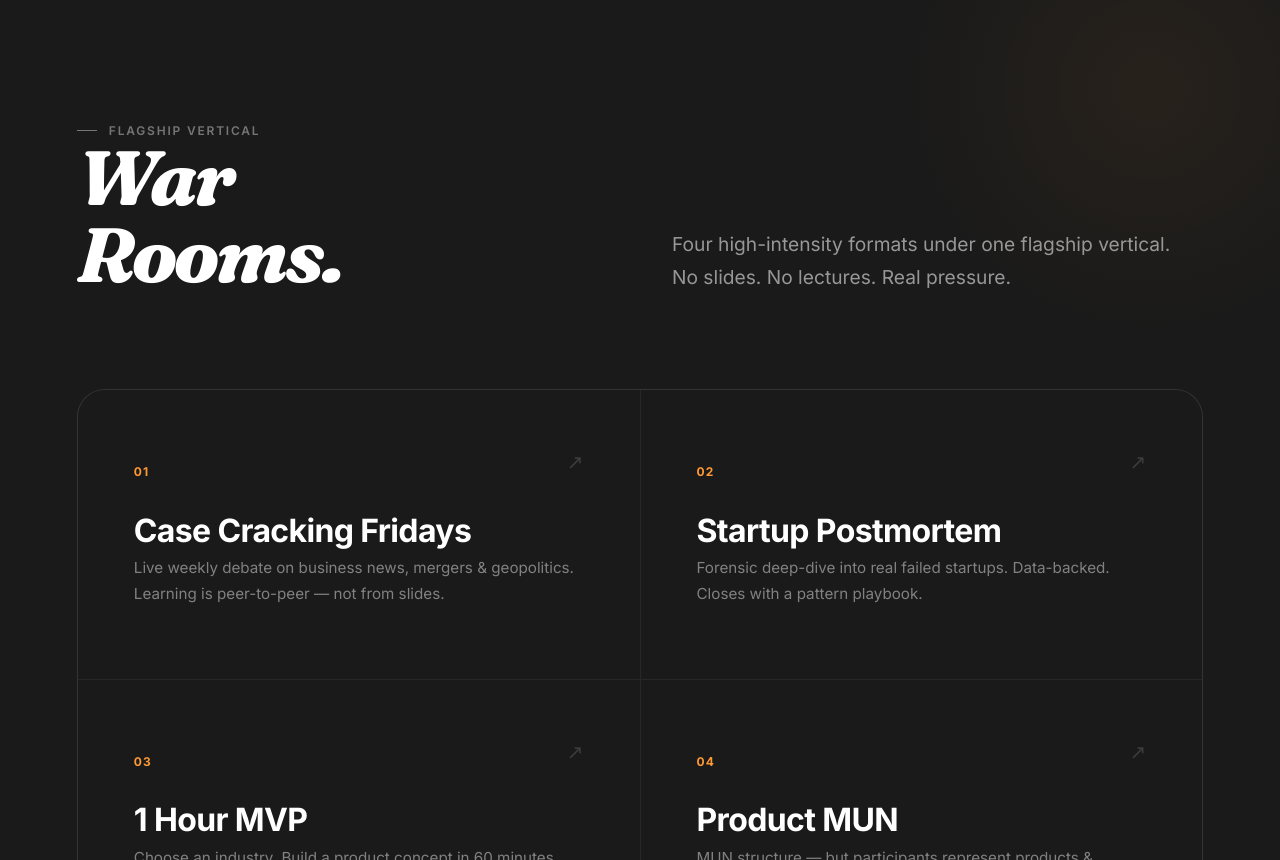
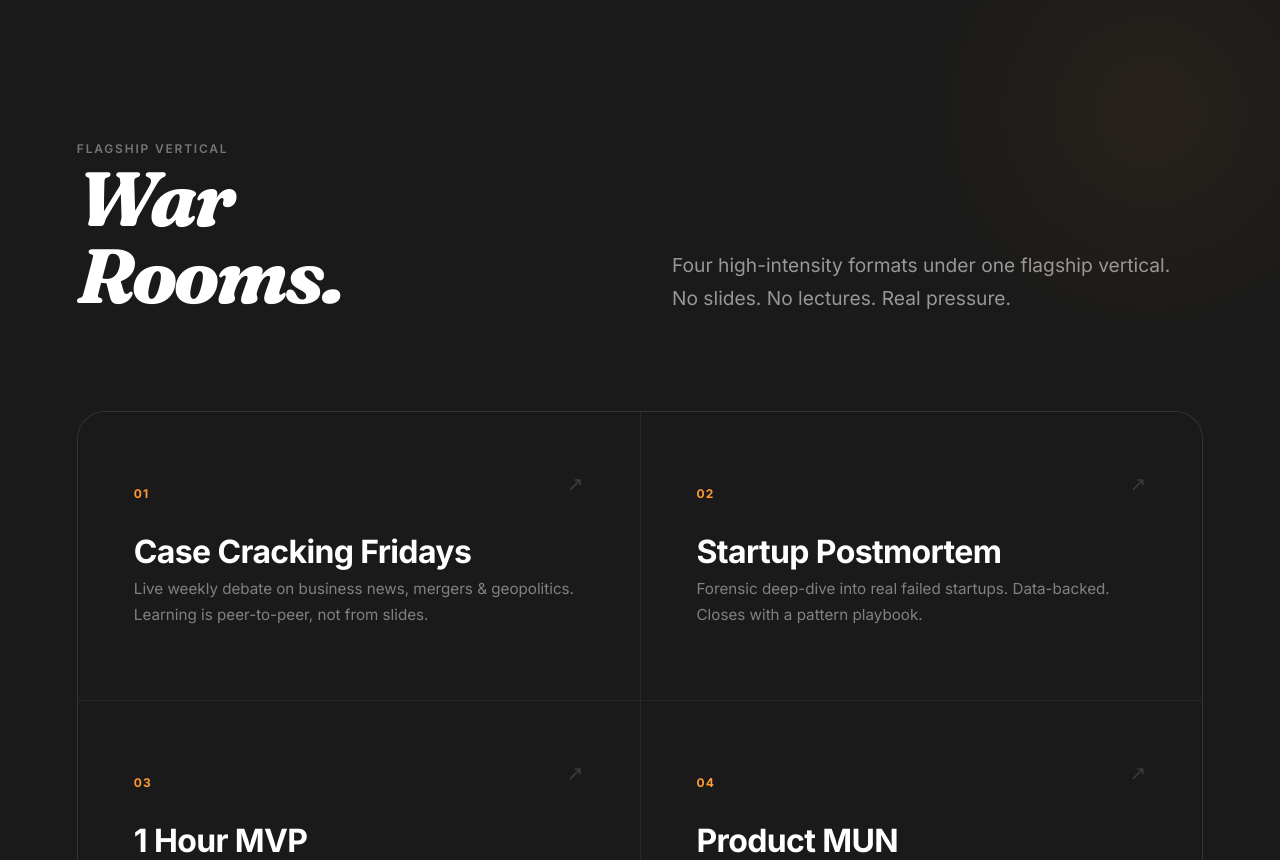
Before and after one commit to indranil122/Forge-doi, a React (Vite) app: page / in a window 1280 px wide. Shown: the part 1940-2800 px from the top of the page. Built offline with nearby package versions, Linux system fonts and the light colour scheme.

Commit message:
feat: implement war room detail pages and project structure

```diff
--- a/src/App.jsx
+++ b/src/App.jsx
@@ -77,7 +77,7 @@ function App() {
           </div>
           <div className="footer-bottom">
             <p>© 2026 FORGE · Bennett University. All rights reserved.</p>
-            <p>Product Management Club — Greater Noida, India</p>
+            <p>Product Management Club · Greater Noida, India</p>
           </div>
         </div>
       </footer>
--- a/src/index.css
+++ b/src/index.css
@@ -88,14 +88,6 @@ img { display: block; max-width: 100%; }
   display: inline-flex;
   align-items: center;
   gap: 0.75rem;
-}
-.label::before {
-  content: '';
-  display: inline-block;
-  width: 20px;
-  height: 1px;
-  background: currentColor;
-  flex-shrink: 0;
 }
 
 /* ──────── Huge Headline ──────── */
--- a/src/pages/Home.jsx
+++ b/src/pages/Home.jsx
@@ -3,7 +3,7 @@ import { Link, useLocation } from 'react-router-dom';
 import { motion, useInView, useScroll, useTransform } from 'framer-motion';
 import './Home.css';
 
-/* ── Animation Variants ── */
+/* Animation Variants */
 const fadeUp = {
   hidden:  { opacity: 0, y: 48 },
   visible: { opacity: 1, y: 0, transition: { duration: 0.9, ease: [0.16, 1, 0.3, 1] } },
@@ -19,7 +19,7 @@ const fadeRight = {
 const stagger = { visible: { transition: { staggerChildren: 0.12 } } };
 const staggerFast = { visible: { transition: { staggerChildren: 0.07 } } };
 
-/* ── Reusable animated wrapper ── */
+/* Reusable animated wrapper */
 const Reveal = ({ children, variants = fadeUp, className = '', delay = 0 }) => {
   const ref = useRef(null);
   const inView = useInView(ref, { once: true, margin: '-80px' });
@@ -32,10 +32,10 @@ const Reveal = ({ children, variants = fadeUp, className = '', delay = 0 }) => {
   );
 };
 
-/* ── Pill number badge ── */
+/* Pill number badge */
 const Num = ({ n }) => <span className="num-badge">{n}</span>;
 
-/* ── Dynamic Mission Headline ── */
+/* Dynamic Mission Headline */
 const MissionHeadline = () => {
   const ref = useRef(null);
   const { scrollYProgress } = useScroll({
@@ -73,7 +73,7 @@ export const Home = () => {
   const heroY = useTransform(scrollYProgress, [0, 1], ['0%', '25%']);
   const heroOpacity = useTransform(scrollYProgress, [0, 0.6], [1, 0]);
 
-  // ── Smooth-scroll on mount if hash or state target is present ──
+  /* Smooth-scroll on mount if hash or state target is present */
   React.useEffect(() => {
     const targetId = window.location.hash ? window.location.hash.slice(1) : location.state?.scrollTo;
 
@@ -100,9 +100,8 @@ export const Home = () => {
   return (
     <main className="home">
 
-      {/* ════════════════════════════════════════
           1. HERO
-      ════════════════════════════════════════ */}
+      */
       <section className="hero" ref={heroRef}>
         <motion.div style={{ y: heroY, opacity: heroOpacity }} className="hero-inner container">
           <motion.div initial="hidden" animate="visible" variants={stagger}>
@@ -141,13 +140,7 @@ export const Home = () => {
 
       </section>
 
-      {/* ════════════════════════════════════════
-          INDIA TRICOLOUR STRIP
-      ════════════════════════════════════════ */}
-
-      {/* ════════════════════════════════════════
-          2. MISSION
-      ════════════════════════════════════════ */}
+      {/* 2. MISSION */}
       <section id="mission" className="section-pad">
         <div className="container">
           <Reveal>
@@ -159,7 +152,7 @@ export const Home = () => {
             </Reveal>
             <motion.div ref={useRef(null)} className="mission-pillars">
               {[
-                { icon: '⚡', title: 'Real-Time Projects', desc: 'Hands-on experience with live builds — not simulations.' },
+                { icon: '⚡', title: 'Real-Time Projects', desc: 'Hands-on experience with live builds, not simulations.' },
                 { icon: '♟', title: 'Strategic Thinking',  desc: 'Developing the analytical mindset for product leadership.' },
                 { icon: '🎯', title: 'Leadership Exposure', desc: 'Direct interaction with founders and top-tier operators.' },
               ].map((p, i) => (
@@ -197,10 +190,10 @@ export const Home = () => {
           <motion.div className="wr-list" initial="hidden" whileInView="visible"
             viewport={{ once: true, margin: '-60px' }} variants={stagger}>
             {[
-              { num: '01', title: 'Case Cracking Fridays', path: '/war-rooms/case-cracking-fridays', desc: 'Live weekly debate on business news, mergers & geopolitics. Learning is peer-to-peer — not from slides.' },
+              { num: '01', title: 'Case Cracking Fridays', path: '/war-rooms/case-cracking-fridays', desc: 'Live weekly debate on business news, mergers & geopolitics. Learning is peer-to-peer, not from slides.' },
               { num: '02', title: 'Startup Postmortem',     path: '/war-rooms/startup-postmortem',     desc: 'Forensic deep-dive into real failed startups. Data-backed. Closes with a pattern playbook.' },
               { num: '03', title: '1 Hour MVP',             path: '/war-rooms/1-hour-mvp',             desc: 'Choose an industry. Build a product concept in 60 minutes flat. Judged on speed, creativity, viability.' },
-              { num: '04', title: 'Product MUN',            path: '/war-rooms/product-mun',            desc: 'MUN structure — but participants represent products & brands, not countries. Debate, negotiate, outmanoeuvre.' },
+              { num: '04', title: 'Product MUN',            path: '/war-rooms/product-mun',            desc: 'MUN structure, but participants represent products & brands, not countries. Debate, negotiate, outmanoeuvre.' },
             ].map(r => (
               <motion.div key={r.num} variants={fadeUp}>
                 <Link to={r.path} className="wr-row">
@@ -228,7 +221,7 @@ export const Home = () => {
                 <p className="label" style={{ marginBottom: '2rem' }}>Workshops</p>
                 <h2 className="display-md">1–2 day hands-on sessions with leading practitioners.</h2>
                 <p className="body-xl" style={{ marginTop: '2rem' }}>
-                  Participants leave with tangible, real output — not just motivation.
+                  Participants leave with tangible, real output, not just motivation.
                 </p>
               </Reveal>
               <Reveal delay={0.2} className="guest-tags">
@@ -257,7 +250,7 @@ export const Home = () => {
       <Reveal className="saffron-divider-wrap">
         <div className="saffron-divider container">
           <span className="sd-line" />
-          <span className="sd-text">FORGE — Bennett University</span>
+          <span className="sd-text">FORGE · Bennett University</span>
           <span className="sd-line" />
         </div>
       </Reveal>
@@ -278,7 +271,7 @@ export const Home = () => {
           <motion.div className="visit-timeline" initial="hidden" whileInView="visible"
             viewport={{ once: true, margin: '-60px' }} variants={stagger}>
             {[
-              { num: '01', title: 'Startup Office Visit',    desc: 'Physically taken to a real startup office — not a virtual tour, not a webinar.' },
+              { num: '01', title: 'Startup Office Visit',    desc: 'Physically taken to a real startup office, not a virtual tour, not a webinar.' },
               { num: '02', title: 'Team Formation',          desc: 'Observe operations, workflow, culture and problems on the ground.' },
               { num: '03', title: 'Post-Visit PPT Report',   desc: 'Each team compiles findings and proposed solutions into a structured deck.' },
               { num: '04', title: 'Judging & Prize',         desc: 'FORGE judges evaluate decks on insight depth and solution quality.' },
@@ -312,7 +305,7 @@ export const Home = () => {
                 <div className="c-bar" style={{ '--fill': '40%', '--color': 'var(--saffron)' }} />
                 <div className="c-stat-body">
                   <strong>40%</strong>
-                  <span>Talk & Speech<br /><small>Structured session — journey, decisions, lessons.</small></span>
+                  <span>Talk & Speech<br /><small>Structured session: journey, decisions, lessons.</small></span>
                 </div>
               </Reveal>
               <Reveal variants={fadeRight} delay={0.25} className="conclave-stat">
--- a/src/pages/war-rooms/CaseCrackingFridays.jsx
+++ b/src/pages/war-rooms/CaseCrackingFridays.jsx
@@ -50,7 +50,7 @@ const CaseCrackingFridays = () => {
           <motion.div variants={fadeUp} className="wr-info-card">
             <p className="label">The Drill</p>
             <h2 className="display-md">High-intensity peer learning.</h2>
-            <p className="body-xl">Every Friday, we stop the clock. A team presents a recent move in the tech/business world — a merger, a pivot, or a scandal. The room then splits.</p>
+            <p className="body-xl">Every Friday, we stop the clock. A team presents a recent move in the tech/business world, a merger, a pivot, or a scandal. The room then splits.</p>
           </motion.div>
 
           <motion.div variants={fadeUp} className="wr-info-card featured">
--- a/src/pages/war-rooms/ProductMUN.jsx
+++ b/src/pages/war-rooms/ProductMUN.jsx
@@ -32,7 +32,7 @@ const ProductMUN = () => {
                 Product <span className="italic">MUN.</span>
               </motion.h1>
               <motion.p variants={fadeUp} className="body-xl wr-detail-tagline">
-                Negotiation, Diplomacy, and Strategy — through the lens of brands.
+                Negotiation, Diplomacy, and Strategy: through the lens of brands.
               </motion.p>
             </div>
           </div>
@@ -80,7 +80,7 @@ const ProductMUN = () => {
               {[
                 { title: 'The Gavel', desc: 'Rules of procedure are strict. You must represent your brand\'s ethos. If you are Apple, you are secretive and premium. If you are Amazon, you are aggressive and frugal.' },
                 { title: 'The Crisis', desc: 'A mid-session "Crisis Update" forces brands to form unexpected alliances. Imagine Uber and Tesla negotiating a self-driving deal in 15 minutes.' },
-                { title: 'The Resolution', desc: 'The committee must pass a joint resolution that benefits the ecosystem — or establishes a new market leader.' }
+                { title: 'The Resolution', desc: 'The committee must pass a joint resolution that benefits the ecosystem, or establishes a new market leader.' }
               ].map((item, i) => (
                 <motion.div key={i} variants={fadeUp} className="wr-exp-card">
                   <h3 className="wr-exp-title">{item.title}</h3>
--- a/src/pages/war-rooms/StartupPostmortem.jsx
+++ b/src/pages/war-rooms/StartupPostmortem.jsx
@@ -50,7 +50,7 @@ const StartupPostmortem = () => {
           <motion.div variants={fadeUp} className="wr-info-card">
             <p className="label">The Philosophy</p>
             <h2 className="display-md">Failure is the best teacher.</h2>
-            <p className="body-xl">Success stories are often filled with survivorship bias. We look at the 90% of startups that failed. We don't just ask "what happened?" — we perform a forensic audit of the decisions leading to the collapse.</p>
+            <p className="body-xl">Success stories are often filled with survivorship bias. We look at the 90% of startups that failed. We don't just ask "what happened?" ... we perform a forensic audit of the decisions leading to the collapse.</p>
           </motion.div>
 
           <motion.div variants={fadeUp} className="wr-info-card featured">
@@ -80,7 +80,7 @@ const StartupPostmortem = () => {
               {[
                 { title: 'The Autopsy', desc: 'We take one high-profile failed startup per session. We look at their pitch decks, their burn rates, and their public pivots.' },
                 { title: 'Alternate Paths', desc: 'The room brainstorms: If we were the Co-Founders, at what point could we have saved the ship? What was the "Point of No Return"?' },
-                { title: 'The Red Flag List', desc: 'Each session adds to our club\'s proprietary "Red Flag List" — a guide for our own future builds.' }
+                { title: 'The Red Flag List', desc: 'Each session adds to our club\'s proprietary "Red Flag List", a guide for our own future builds.' }
               ].map((item, i) => (
                 <motion.div key={i} variants={fadeUp} className="wr-exp-card">
                   <h3 className="wr-exp-title">{item.title}</h3>
```
Also changed, not shown: src/components/Navbar.css (+16 -20 lines), src/components/Navbar.jsx (+7 -7 lines).
